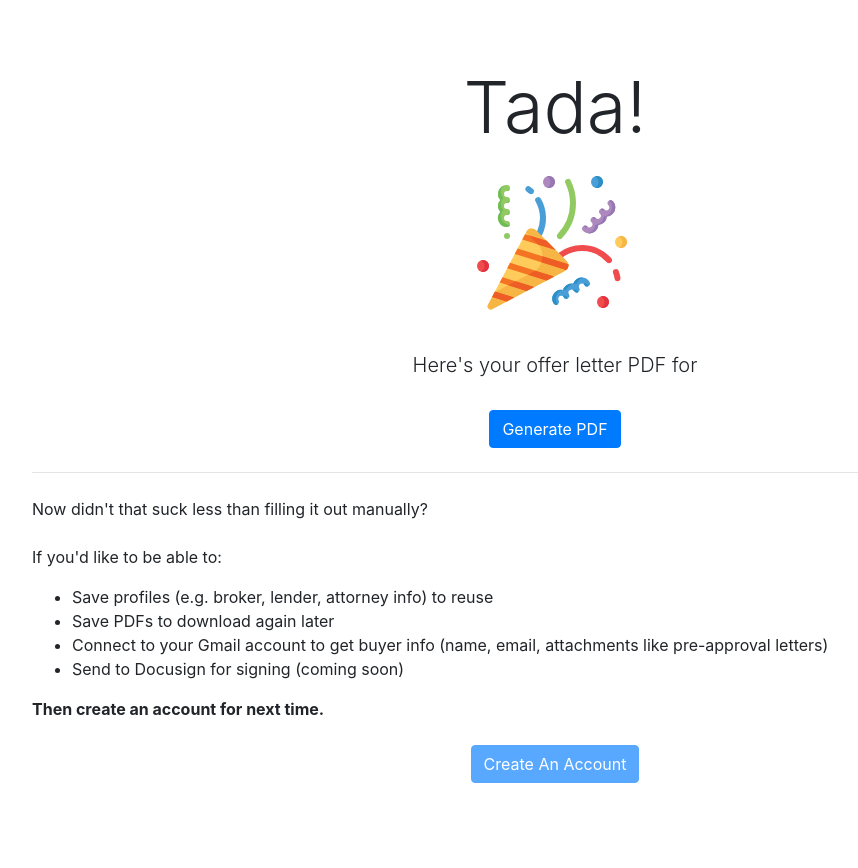
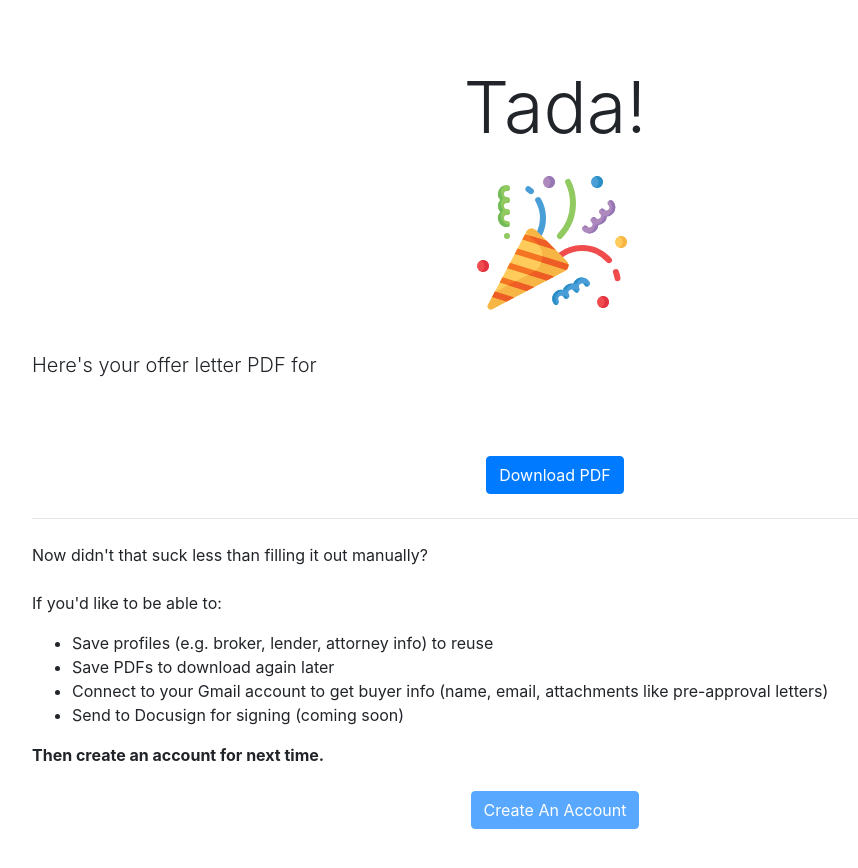
Before and after one commit to ezl/binkley-offer, a Vue app in the folder frontend/: page /done in a window 1280 px wide. Shown: the top 868 px of the page, without its empty margins (85-943 px from the left). Built offline with nearby package versions, Linux system fonts and the light colour scheme; what vue-google-oauth2 would draw is missing.

Commit message:
#55/UI Update based on Genevieve comments

```diff
--- a/frontend/src/pages/Done.vue
+++ b/frontend/src/pages/Done.vue
@@ -8,10 +8,10 @@
       </template>
 
       <template #lead>
-        Here's your offer letter PDF for <strong> {{ pdfBody.property_street_address }}</strong>
+        <p class="text-left">Here's your offer letter PDF for <strong> {{ pdfBody.property_street_address }}</strong></p>
         <br>
         <br>
-        <b-button v-if="!loading" variant="primary" class="btn" @click="convertPdf"> Generate PDF
+        <b-button v-if="!loading" variant="primary" class="btn" @click="convertPdf"> Download PDF
         </b-button>
         <b-spinner v-if="loading" class="float-right" variant="primary" label="Spinning"></b-spinner>
       </template>
@@ -36,7 +36,6 @@
       <br>
       <b-button disabled variant="primary" class="btn" @click="createAccount()"> Create An Account
       </b-button>
-
 
     </b-jumbotron>
   </b-container>
```
